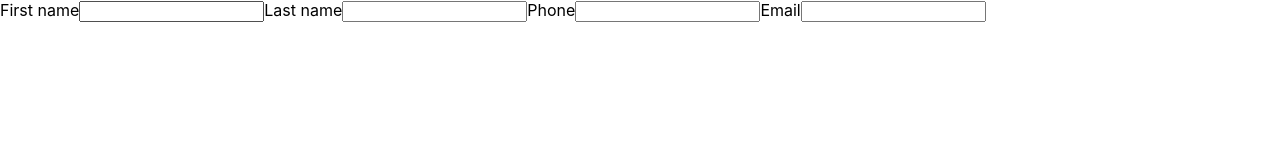
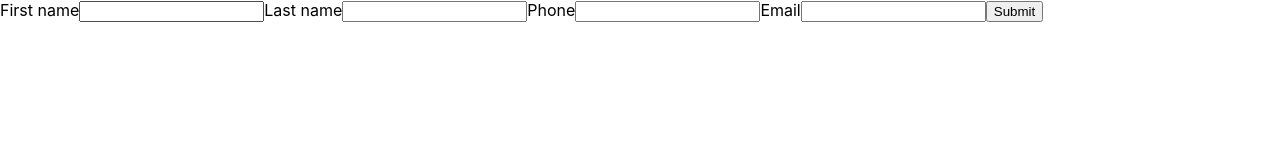
Before and after one commit to yerincha/contact-list, a React (Create React App) app: page /edit in a window 1280 px wide. Shown: the top 160 px of the page. Built offline with nearby package versions, Linux system fonts and the light colour scheme.

Commit message:
Implement handleSubmit function for editing contact, and add submit button on edit page

```diff
--- a/src/pages/edit/index.jsx
+++ b/src/pages/edit/index.jsx
@@ -1,26 +1,32 @@
 import React, { useState } from 'react';
 import { useNavigate } from 'react-router-dom';
 
-export default function Edit({ contact }) {
-  const [editedContact, setEditedContact] = useState({
-    firstName: contact.firstName,
-    lastName: contact.lastName,
-    phone: contact.phone,
-    email: contact.email,
-  });
+export default function Edit({ list, contact, setList }) {
+  const [editedContact, setEditedContact] = useState({ ...contact });
 
-  function handleChange(e) {
+  const navigate = useNavigate();
+
+  const handleChange = (e) => {
     const { value } = e.target;
     setEditedContact({
       ...editedContact,
       [e.target.name]: value,
     });
-  }
-
-  const navigate = useNavigate();
+  };
+  const handleSubmit = (e) => {
+    e.preventDefault();
+    setList(
+      [...list].map((contactItem) => {
+        if (contactItem.id === editedContact.id) {
+          return editedContact;
+        }
+        return contactItem;
+      })
+    );
+  };
 
   return (
-    <form>
+    <form onSubmit={handleSubmit}>
       <label>
         First name
         <input
@@ -42,6 +48,7 @@ export default function Edit({ contact }) {
         Email
         <input type="text" name="email" value={editedContact.email} onChange={handleChange} />
       </label>
+      <input type="submit" value="Submit" />
     </form>
   );
 }
```
